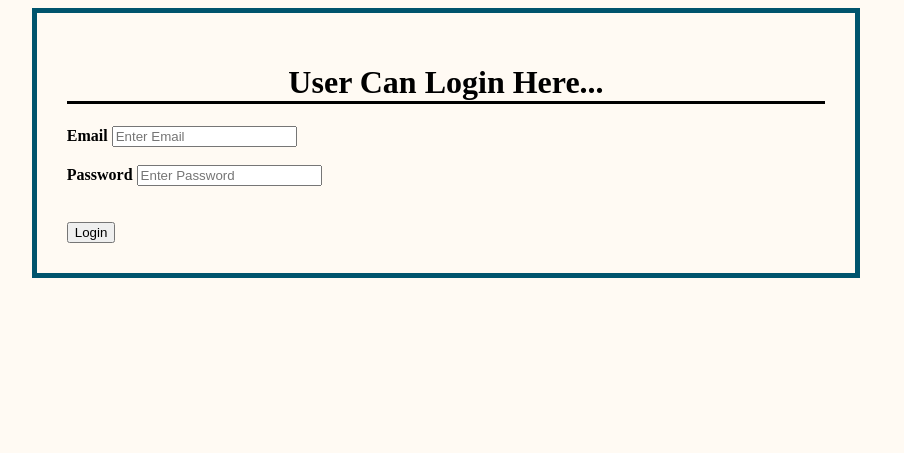
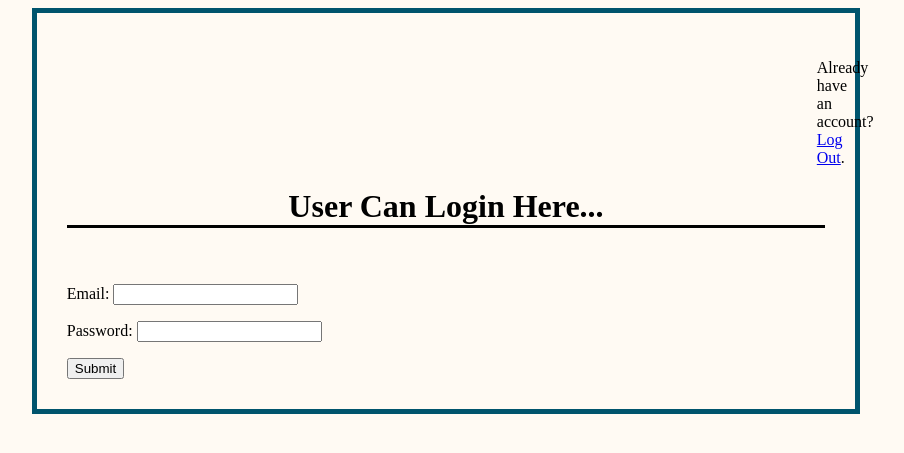
Before and after one commit to dt-bitcoding/Clothing-Store, a Django app: template NovaBazaar/templates/NovaBazaar/login.html in a window 1280 px wide. Shown: the top 453 px of the page, without its empty margins (194-1098 px from the left). Run offline with Django 5.2, Linux system fonts and the light colour scheme; the template is opened without the code that fills it: values that come from a table or form of the project are taken from there, others are empty.

Commit message:
changes files done

```diff
--- a/NovaBazaar/forms.py
+++ b/NovaBazaar/forms.py
@@ -5,3 +5,8 @@ class MyForm(forms.Form):
     Email = forms.EmailField(max_length=100)
     Password = forms.CharField(max_length=100)
     Confirm_password = forms.CharField(max_length=100)
+
+
+class Form(forms.Form):
+    Email = forms.EmailField(max_length=100)
+    Password = forms.CharField(max_length=100)
--- a/NovaBazaar/templates/NovaBazaar/login.html
+++ b/NovaBazaar/templates/NovaBazaar/login.html
@@ -27,22 +27,21 @@
 
 <body style="background-color:rgb(255, 250, 243);">
 
-        <form method="post" action="{% url 'userlogin' %}">
-            {% csrf_token %}
+        <form method="POST">
+          {% csrf_token %}
+        <div class="center">
+          <div class="container signin">
+            <p style="margin-left:750px;">Already have an account? <a href="{% url 'login' %}">Log Out</a>.</p>
+          </div>
+          <h1>User Can Login Here...</h1>
+          <br>
 
-            <div class="center">
-              <h1>User Can Login Here...</h1>
-                <label for="email"><b>Email</b></label>
-                <input type="text" placeholder="Enter Email" name="email" id="email" required>
-                <br><br>
-                <label for="psw"><b>Password</b></label>
-                <input type="password" placeholder="Enter Password" name="psw" id="psw" required>
-                <br><br><br>
-                <button type="submit">Login</button>
+          {{ form.as_p }}
 
-                <a href="{% url 'login' %}"></a>
-            </div>
-        </form>
+          <button type="submit">Submit</button>
+        </div>
+
+      </form>
 
 
 </body>
--- a/NovaBazaar/urls.py
+++ b/NovaBazaar/urls.py
@@ -9,5 +9,5 @@ urlpatterns = [
 
     path('success/', success_view, name='success'),
     path('login/', views.signup, name='userlogin'),
-    path('login', views.Userlogin , name='login'),
+    path('loginuser', views.Userlogin , name='login'),
 ]
```
Also changed, not shown: NovaBazaar/views.py (+18 -11 lines).
